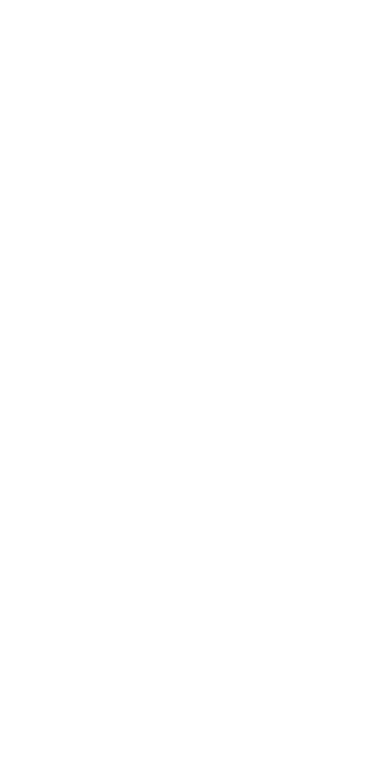
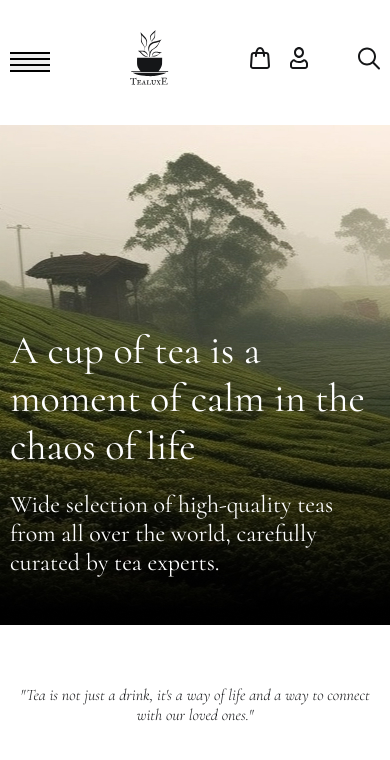
Before and after one commit to makishima44/website_layout, a plain HTML site: page layout_1/index.html in a window 390 px wide. Drawn offline with nearby package versions, Linux system fonts and the light colour scheme.

Commit message:
PSD to HTML header and main block.Add responsive layout these blocks

```diff
--- a/layout_1/css/style.css
+++ b/layout_1/css/style.css
@@ -0,0 +1,234 @@
+html {
+  box-sizing: border-box;
+}
+
+*,
+*::after,
+*::before {
+  box-sizing: inherit;
+}
+
+a {
+  text-decoration: none;
+  color: inherit;
+}
+
+ul {
+  list-style: none;
+}
+
+button {
+  padding: 0;
+  border: none;
+}
+
+.container {
+  max-width: 1240px;
+  margin: 0 auto;
+  padding-left: 20px;
+  padding-right: 20px;
+}
+
+body {
+  color: #151618;
+  font-size: 20px;
+  font-weight: 300;
+  line-height: 1.5;
+  /* font-family: "Cormorant", serif; */
+  font-family: "Open Sans", serif;
+}
+
+.header__inner {
+  display: flex;
+  justify-content: space-between;
+  align-items: center;
+  min-height: 140px;
+  padding: 30px 0;
+}
+
+.logo {
+  margin-bottom: 35px;
+}
+
+.menu__btn {
+  display: none;
+  width: 40px;
+  height: 20px;
+  flex-direction: column;
+  justify-content: space-between;
+}
+
+.menu__btn span {
+  background-color: black;
+  height: 2px;
+  width: 100%;
+}
+
+.menu__list {
+  display: flex;
+  align-items: center;
+  gap: 0 65px;
+  font-size: 18px;
+  font-weight: 400;
+  margin-left: 85px;
+}
+
+.user__actions {
+  display: flex;
+  align-items: center;
+  gap: 0 20px;
+}
+
+.user__actions__item-search {
+  margin-left: 80px;
+}
+
+.top {
+  background-image: url(../images/top-bg.jpg);
+  background-repeat: no-repeat;
+  background-position: bottom left;
+  background-size: cover;
+}
+
+.top__inner {
+  min-height: 500px;
+  color: white;
+  font-family: "Cormorant", serif;
+  font-weight: 400;
+  display: flex;
+  flex-direction: column;
+  justify-content: flex-end;
+}
+
+.top__title {
+  font-size: 60px;
+  margin-bottom: 20px;
+  max-width: 780px;
+  line-height: 1;
+  font-weight: 400;
+}
+
+.top__text {
+  font-size: 24px;
+  margin-bottom: 48px;
+  max-width: 560px;
+  line-height: normal;
+}
+
+.blockquote__text {
+  text-align: center;
+  font-size: 40px;
+  font-family: "Cormorant", serif;
+  font-style: italic;
+  line-height: normal;
+  max-width: 704px;
+  margin: 150px auto;
+}
+
+@media (max-width: 1000px) {
+  .user__actions__item-search {
+    margin-left: 30px;
+  }
+  .menu {
+    margin-right: auto;
+  }
+  .menu__list {
+    margin-left: 60px;
+  }
+  .logo {
+    margin-bottom: 0;
+  }
+  .header__inner {
+    min-height: auto;
+  }
+  .blockquote__text {
+    margin-top: 120px;
+    margin-bottom: 135px;
+  }
+}
+
+@media (max-width: 860px) {
+  .menu__list {
+    display: none;
+  }
+  .menu__btn {
+    display: flex;
+  }
+  .menu {
+    order: -1;
+    margin-right: 0;
+  }
+  .logo {
+    margin-left: auto;
+    margin-right: 154px;
+  }
+}
+
+@media (max-width: 768px) {
+  .header__inner {
+    padding-left: 64px;
+    padding-right: 64px;
+  }
+  .blockquote__text {
+    max-width: 640px;
+  }
+}
+
+@media (max-width: 680px) {
+  .container {
+    padding-left: 10px;
+    padding-right: 10px;
+  }
+  .header__inner {
+    padding-left: 0;
+    padding-right: 0;
+  }
+  .top__title {
+    font-size: 40px;
+    line-height: normal;
+  }
+  .blockquote__text {
+    font-size: 16px;
+    max-width: 376px;
+    margin-top: 60px;
+    margin-bottom: 60px;
+  }
+}
+
+@media (max-width: 480px) {
+  .logo {
+    margin-right: 80px;
+  }
+  .logo img {
+    width: 40px;
+  }
+}
+
+@media (max-width: 360px) {
+  .logo {
+    margin-right: 50px;
+  }
+  .user__actions__item-search {
+    margin-left: 0;
+  }
+  .header__inner {
+    padding-top: 10px;
+    padding-bottom: 10px;
+  }
+  .top__title {
+    font-size: 24px;
+    margin-bottom: 10px;
+  }
+  .top__text {
+    font-size: 13px;
+    margin-bottom: 30px;
+  }
+  .top__inner {
+    min-height: 367px;
+  }
+  .blockquote__text {
+    max-width: 340px;
+    margin-top: 70px;
+    margin-bottom: 80px;
+  }
+}
--- a/layout_1/index.html
+++ b/layout_1/index.html
@@ -7,8 +7,71 @@
     <title>Document</title>
     <link rel="stylesheet" href="css/reset.css" />
     <link rel="stylesheet" href="css/style.css" />
+    <link rel="preconnect" href="https://fonts.googleapis.com" />
+    <link rel="preconnect" href="https://fonts.gstatic.com" crossorigin />
+    <link
+      href="https://fonts.googleapis.com/css2?family=Cormorant:ital,wght@0,300..700;1,300..700&family=Open+Sans:ital,wght@0,300..800;1,300..800&display=swap"
+      rel="stylesheet"
+    />
   </head>
   <body>
+    <header class="header">
+      <div class="container">
+        <div class="header__inner">
+          <a href="#" class="logo">
+            <img src="images/logo.svg" alt="TealuxE" />
+          </a>
+
+          <nav class="menu">
+            <button class="menu__btn">
+              <span></span>
+              <span></span>
+              <span> </span>
+              <span></span>
+            </button>
+
+            <ul class="menu__list">
+              <li class="menu__item"><a href="#" class="menu__link">Black</a></li>
+              <li class="menu__item"><a href="#" class="menu__link">Green</a></li>
+              <li class="menu__item"><a href="#" class="menu__link">White</a></li>
+              <li class="menu__item"><a href="#" class="menu__link">Oolong</a></li>
+              <li class="menu__item"><a href="#" class="menu__link">Pu-erh</a></li>
+            </ul>
+          </nav>
+
+          <ul class="user__actions">
+            <li class="user__actions__item">
+              <a href="#" class="iser-actions__link"><img src="images/cart.svg" alt="" /></a>
+            </li>
+            <li class="user__actions__item">
+              <a href="#" class="iser-actions__link"><img src="images/user.svg" alt="" /></a>
+            </li>
+            <li class="user__actions__item user__actions__item-search">
+              <a href="#" class="iser-actions__link"><img src="images/search.svg" alt="" /></a>
+            </li>
+          </ul>
+        </div>
+      </div>
+    </header>
+
+    <main class="main">
+      <section class="top">
+        <div class="container">
+          <div class="top__inner">
+            <h1 class="top__title">A cup of tea is a moment of calm in the chaos of life</h1>
+            <p class="top__text">
+              Wide selection of high-quality teas from all over the world, carefully curated by tea experts.
+            </p>
+          </div>
+        </div>
+      </section>
+
+      <blockquote class="blockquote">
+        <p class="blockquote__text">
+          "Tea is not just a drink, it's a way of life and a way to connect with our loved ones."
+        </p>
+      </blockquote>
+    </main>
     <script src="js/main.js"></script>
   </body>
 </html>
```
Also changed, not shown: layout_1/images/cart.svg (added), layout_1/images/logo.svg (added), layout_1/images/search.svg (added), layout_1/images/top-bg.jpg (added), layout_1/images/user.svg (added).
